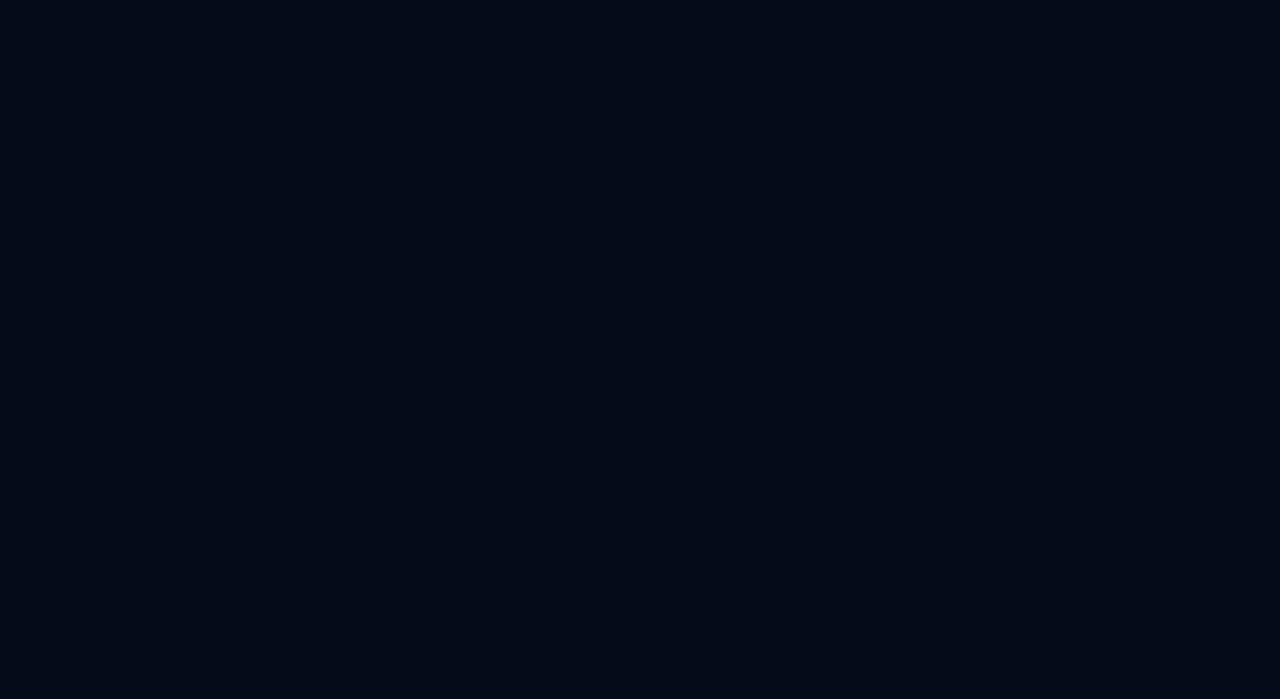
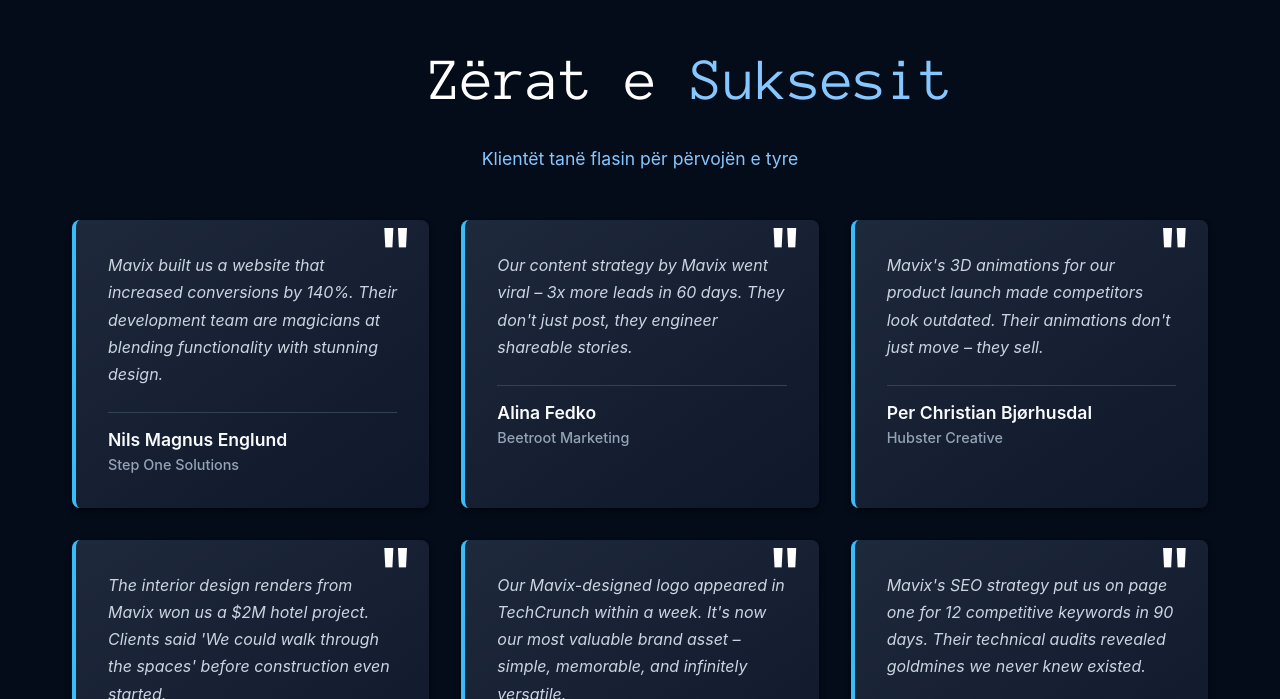
Before and after one commit to Eazzy2006/Mavix, a React (Vite) app in the folder mavix/: page / in a window 1280 px wide. Shown: the part 2101-2800 px from the top of the page. Before the commit the page ends 2021 px from the top, so only its background shows below. Built offline with nearby package versions, Linux system fonts and the light colour scheme.

Commit message:
fixed testimonial

```diff
--- a/mavix/src/App.jsx
+++ b/mavix/src/App.jsx
@@ -3,6 +3,7 @@ import Navbar from "./components/Navbar"
 import Cover from "./components/Cover"
 import Work from "./components/Work"
 import Marquee from "./components/Marquee"
+import Testimonial from "./components/Testimonials"
 
 function App() {
 
@@ -14,6 +15,7 @@ function App() {
     <Cover />
     <Work />
     <Marquee />
+    <Testimonial />
 
     </>
   )
--- /dev/null
+++ b/mavix/src/components/Testimonials.jsx
@@ -0,0 +1,66 @@
+import React from "react"; // Create this CSS file
+
+export default function Testimonial() {
+    const testimonials = [
+        {
+          id: 1,
+          name: "Nils Magnus Englund",
+          company: "Step One Solutions",
+          quote: "Mavix built us a website that increased conversions by 140%. Their development team are magicians at blending functionality with stunning design."
+        },
+        {
+          id: 2,
+          name: "Alina Fedko",
+          company: "Beetroot Marketing",
+          quote: "Our content strategy by Mavix went viral – 3x more leads in 60 days. They don't just post, they engineer shareable stories."
+        },
+        {
+          id: 3,
+          name: "Per Christian Bjørhusdal",
+          company: "Hubster Creative",
+          quote: "Mavix's 3D animations for our product launch made competitors look outdated. Their animations don't just move – they sell."
+        },
+        {
+          id: 4,
+          name: "Sophia Rodriguez",
+          company: "Luxe Interiors",
+          quote: "The interior design renders from Mavix won us a $2M hotel project. Clients said 'We could walk through the spaces' before construction even started."
+        },
+        {
+          id: 5,
+          name: "James Wilson",
+          company: "StartUp Ventures",
+          quote: "Our Mavix-designed logo appeared in TechCrunch within a week. It's now our most valuable brand asset – simple, memorable, and infinitely versatile."
+        },
+        {
+          id: 6,
+          name: "Fatima Al-Mansoori",
+          company: "Gulf Commerce Group",
+          quote: "Mavix's SEO strategy put us on page one for 12 competitive keywords in 90 days. Their technical audits revealed goldmines we never knew existed."
+        }
+      ];
+
+  return (
+    <div className="testimonial-container">
+      <section className="testimonial-header">
+        <h1 className="testih1">
+          Zërat e <span className="spani">Suksesit</span>
+        </h1>
+        <p className="subtitle"> <span className="spani"> Klientët tanë flasin për përvojën e tyre </span></p>
+      </section>
+
+      <div className="testimonial-grid">
+        {testimonials.map((testimonial) => (
+          <div key={testimonial.id} className="testimonial-card">
+            <div className="quote-mark">"</div>
+            <p className="testimonial-text">{testimonial.quote}</p>
+            <div className="testimonial-footer">
+              <h3 className="client-name">{testimonial.name}</h3>
+              <p className="client-company">{testimonial.company}</p>
+            </div>
+          </div>
+        ))}
+      </div>
+    </div>
+  );
+}
--- a/mavix/src/index.css
+++ b/mavix/src/index.css
@@ -19,7 +19,7 @@ body{
     position: relative;
     left: -30px;
 }
-.line-1 {
+h1 {
     position: relative;
     width: 24em;
     border-right: 2px solid rgba(255,255,255,.75);
@@ -199,7 +199,6 @@ body{
   width: 24em;
   border-right: 2px solid rgba(255,255,255,.75);
   font-size: 60px;
-  left: -85px;
   color: white;
   font-family: 'Anonymous Pro', monospace;
   white-space: nowrap;
@@ -221,7 +220,7 @@ body{
   gap: 2.5rem;
   margin-top: 3rem;
   position: relative;
-  left: -70px;
+  left: 0px;
 }
 .work-item {
   border: 1px solid #eee;
@@ -232,7 +231,6 @@ body{
 .read-more {
   display: inline-block;
   margin-top: 2rem;
-  margin-left: -5rem;
   color: #0066cc;
   font-weight: bold;
 }
@@ -272,6 +270,161 @@ body{
 }
 
 
+.testih1{
+  position: relative;
+  width: 24em;
+  margin-top: 60px;
+  border-right: 2px solid rgba(255,255,255,.75);
+  font-size: 60px;
+  left: -100px;
+  color: white;
+  font-family: 'Anonymous Pro', monospace;
+  white-space: nowrap;
+  overflow: hidden;
+}
+
+
+.testimonial-container {
+  max-width: 1200px;
+  margin: 0 auto;
+  padding: 4rem 2rem;
+  font-family: 'Inter', sans-serif;
+}
+
+/* Header section */
+.testimonial-header {
+  text-align: center;
+  margin-bottom: 3rem;
+}
+
+.testimonial-title {
+  font-size: 2.5rem;
+  font-weight: 700;
+  color: #e2e8f0; /* Light gray text */
+  margin-bottom: 0.5rem;
+}
+
+.highlight {
+  color: #38bdf8; /* Bright tech blue */
+  position: relative;
+}
+
+.highlight::after {
+  content: '';
+  position: absolute;
+  bottom: 2px;
+  left: 0;
+  width: 100%;
+  height: 6px;
+  background-color: rgba(56, 189, 248, 0.3); /* Subtle blue underline */
+  z-index: -1;
+}
+
+.subtitle {
+  font-size: 1.1rem;
+  color: #94a3b8; /* Medium gray */
+}
+
+/* Testimonial grid */
+.testimonial-grid {
+  display: grid;
+  grid-template-columns: repeat(auto-fit, minmax(300px, 1fr));
+  gap: 2rem;
+}
+
+/* Dark Tech Card Styling */
+.testimonial-card {
+  background: linear-gradient(145deg, #1e293b 0%, #0f172a 100%);
+  border-radius: 8px;
+  padding: 2rem;
+  box-shadow:
+    0 4px 6px rgba(0, 0, 0, 0.3),
+    0 1px 3px rgba(0, 0, 0, 0.2);
+  border-left: 4px solid #38bdf8;
+  transition: all 0.3s cubic-bezier(0.4, 0, 0.2, 1);
+  position: relative;
+  overflow: hidden;
+}
+
+.testimonial-card:hover {
+  transform: translateY(-3px);
+  box-shadow:
+    0 10px 15px rgba(0, 0, 0, 0.4),
+    0 4px 6px rgba(0, 0, 0, 0.3);
+  border-left-color: #7dd3fc;
+}
+
+.testimonial-card::before {
+  content: "";
+  position: absolute;
+  top: 0;
+  left: 0;
+  width: 100%;
+  height: 4px;
+}
+
+.quote-mark {
+  font-size: 4rem;
+  color: white;
+  position: absolute;
+  top: 0;
+  right: 1rem;
+  line-height: 1;
+  font-weight: bold;
+}
+
+.testimonial-text {
+  font-size: 1rem;
+  color: #cbd5e1; /* Light gray text */
+  line-height: 1.7;
+  margin-bottom: 1.5rem;
+  position: relative;
+  z-index: 1;
+  font-style: italic;
+}
+
+.testimonial-text::before {
+  content: "";
+  position: absolute;
+  left: -1rem;
+  top: -0.5rem;
+  color: #38bdf8;
+  font-size: 3rem;
+  opacity: 0.2;
+  font-family: serif;
+  line-height: 1;
+}
+
+/* Client info */
+.testimonial-footer {
+  border-top: 1px solid #334155;
+  padding-top: 1rem;
+}
+
+.client-name {
+  font-size: 1.1rem;
+  font-weight: 600;
+  color: #f8fafc; /* Very light gray */
+  margin: 0;
+}
+
+.client-company {
+  font-size: 0.9rem;
+  color: #94a3b8; /* Medium gray */
+  margin: 0.25rem 0 0;
+  font-weight: 500;
+}
+
+/* Responsive adjustments */
+@media (max-width: 768px) {
+  .testimonial-title {
+    font-size: 2rem;
+  }
+
+  .testimonial-grid {
+    grid-template-columns: 1fr;
+  }
+}
 /* Mobile styles */
 @media (max-width: 992px) {
   body{
```
